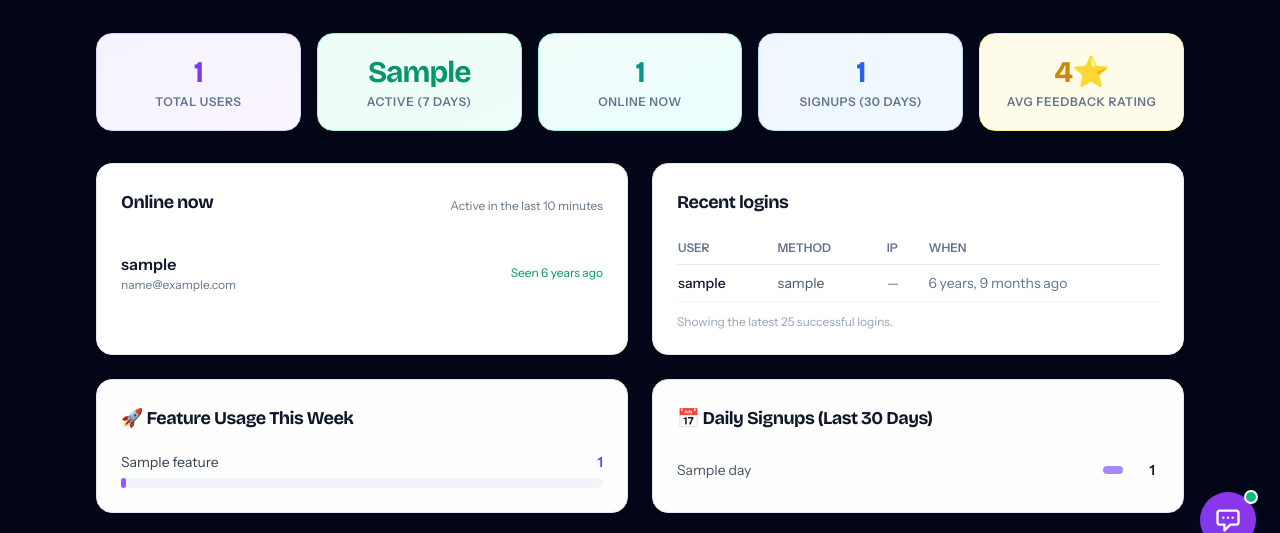
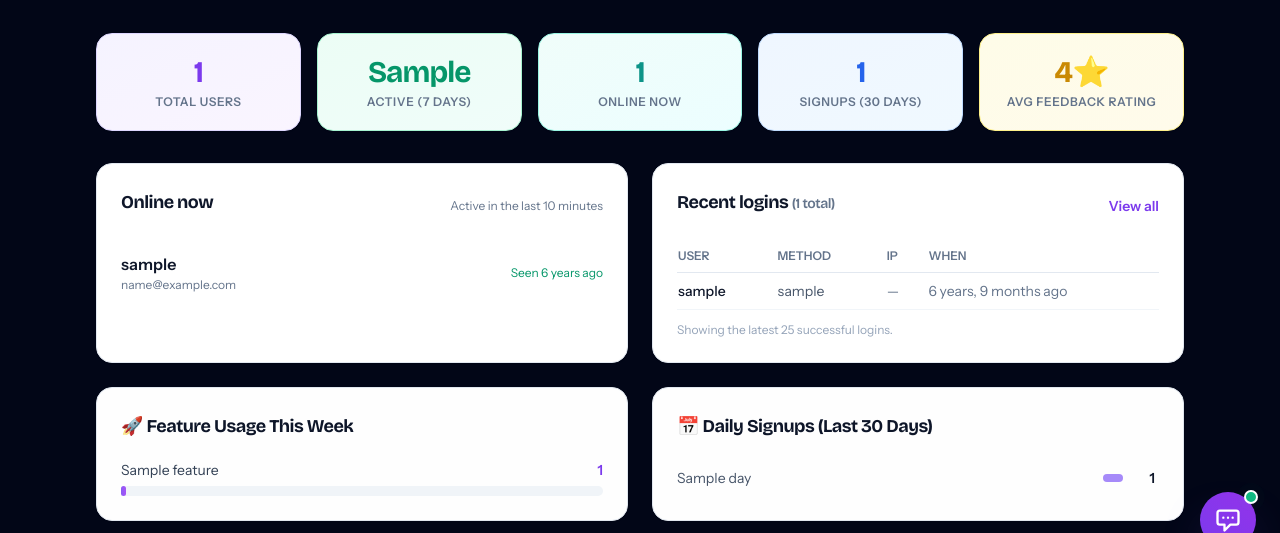
Before and after one commit to peterafolabi-dev/studyflow, a Django app: template templates/community/admin_dashboard.html in a window 1280 px wide. Shown: the part 228-761 px from the top of the page. Run offline with Django 3.2, Linux system fonts and the light colour scheme; the template is opened without the code that fills it: most values are stand-ins (such as "Sample title", 1, 10 or a date in 2020); some libraries are stand-ins or nearby versions.

Commit message:
feat: Add total login records to admin dashboard and update recent logins section

```diff
--- a/community/views.py
+++ b/community/views.py
@@ -334,6 +334,7 @@ def admin_dashboard(request):
         'active_users': active_users,
         'online_users': online_users,
         'recent_logins': recent_logins,
+        'total_login_records': LoginRecord.objects.count(),
         'online_window_minutes': 5,
         'total_signups_30d': User.objects.filter(date_joined__date__gte=thirty_days_ago).count(),
         'signups': list(signups),
--- a/templates/community/admin_dashboard.html
+++ b/templates/community/admin_dashboard.html
@@ -58,7 +58,10 @@
   </section>
 
   <section class="rounded-2xl border border-slate-200 dark:border-slate-700/60 bg-white dark:bg-slate-900/60 p-6 shadow-sm">
-    <h2 class="font-display font-bold text-lg text-slate-900 dark:text-white mb-4">Recent logins</h2>
+    <div class="flex items-center justify-between gap-3 mb-4">
+      <h2 class="font-display font-bold text-lg text-slate-900 dark:text-white">Recent logins <span class="text-sm font-normal text-slate-500">({{ total_login_records }} total)</span></h2>
+      <a href="{% url 'admin:accounts_loginrecord_changelist' %}" class="text-sm font-semibold text-brand-600 dark:text-brand-300 hover:underline whitespace-nowrap">View all</a>
+    </div>
     {% if recent_logins %}
       <div class="overflow-x-auto max-h-80 overflow-y-auto">
         <table class="w-full text-sm">
```
